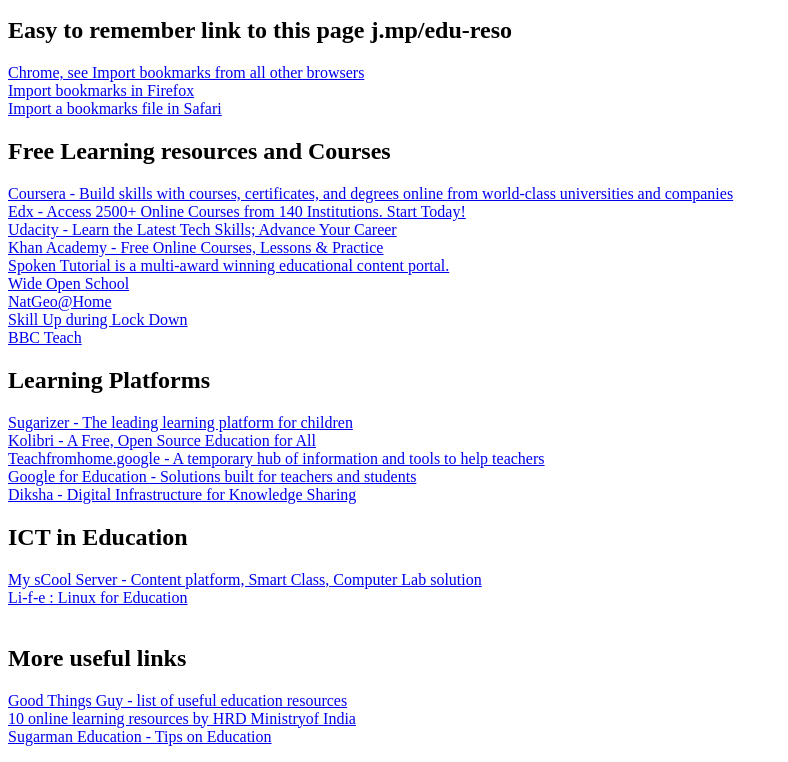
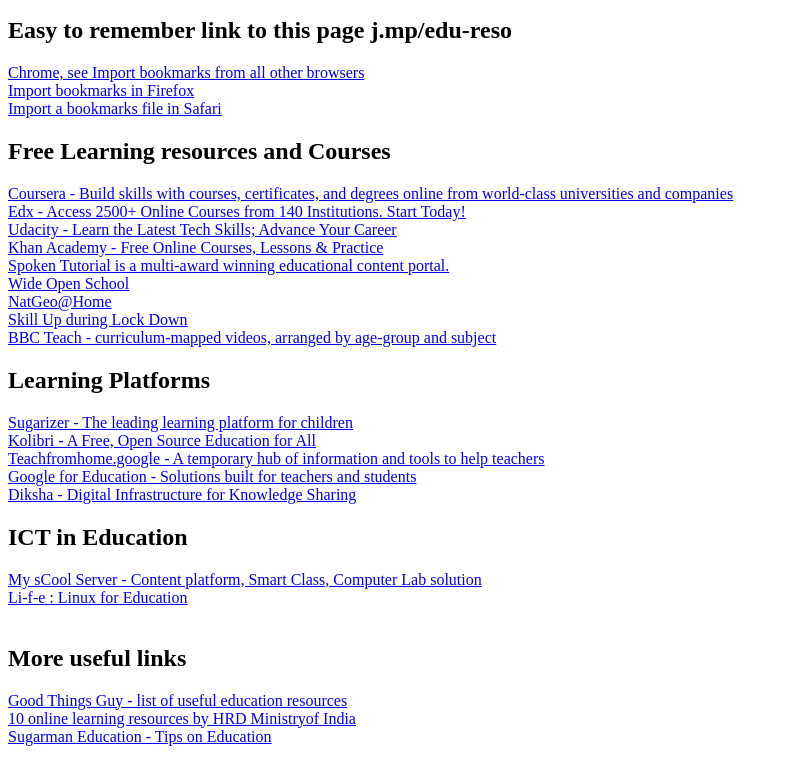
Before and after one commit to cyberorg/edu-resources, a plain HTML site: page index.html in a window 1280 px wide. Shown: the part 96-858 px from the top of the page, without its empty margins (0-788 px from the left). Drawn offline with Linux system fonts and the light colour scheme.

Commit message:
Update index.html

```diff
--- a/index.html
+++ b/index.html
@@ -17,7 +17,7 @@
 <DT><a href="https://wideopenschool.org/">Wide Open School</a><br>
 <DT><a href="https://www.nationalgeographic.com/family/at-home-education-resources">NatGeo@Home</a><br>
 <DT><a href="http://asapkerala.gov.in/online-learning-resources/">Skill Up during Lock Down</a><br>
-<DT><a href="https://www.bbc.co.uk/teach">BBC Teach</a><br>
+<DT><a href="https://www.bbc.co.uk/teach">BBC Teach - curriculum-mapped videos, arranged by age-group and subject</a><br>
 
 <h2>Learning Platforms</h2>
 <DT><a href="https://sugarizer.org/">Sugarizer - The leading learning platform for children</a><br>
```
